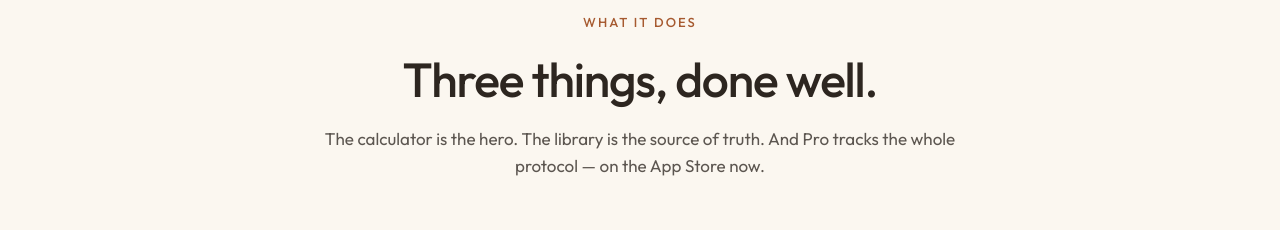
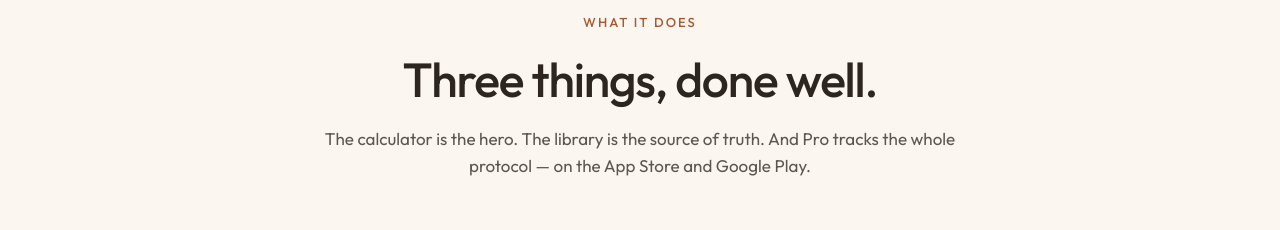
Before and after one commit to brightwealth/vialwise-web, a Next.js app: page / in a window 1280 px wide. Shown: the part 1180-1410 px from the top of the page. Built offline with nearby package versions, Linux system fonts and the light colour scheme.

Commit message:
feat(site): Features subheading reflects both stores (App Store and Google Play)

```diff
--- a/src/components/Features.tsx
+++ b/src/components/Features.tsx
@@ -10,7 +10,7 @@ export function Features() {
         </h2>
         <p className="mt-4 text-[16px] leading-relaxed text-graphite md:text-[17px]">
           The calculator is the hero. The library is the source of truth. And
-          Pro tracks the whole protocol &mdash; on the App Store now.
+          Pro tracks the whole protocol &mdash; on the App Store and Google Play.
         </p>
       </div>
 
```
